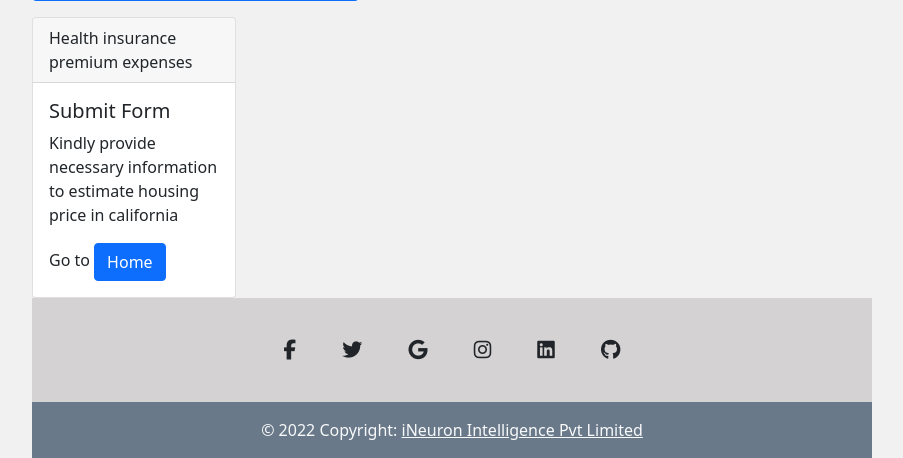
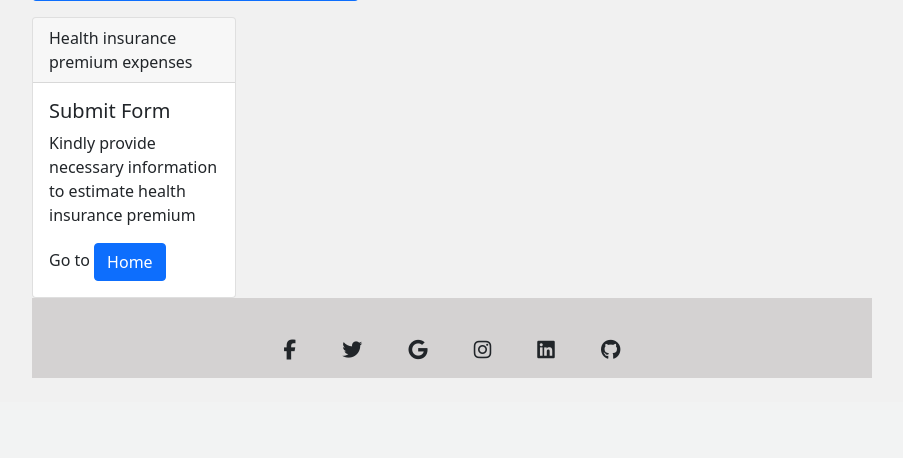
Before and after one commit to krishnan5307/Health-insurance-premium-prediction-ML-internship, a Flask app: page /predict in a window 1280 px wide. Shown: the part 693-1151 px from the top of the page, without its empty margins (236-1139 px from the left). After the commit the page ends 1071 px from the top, so only its background shows below. Run offline with Flask 2, Linux system fonts and the light colour scheme; some libraries are stand-ins or nearby versions.

Commit message:
html update

```diff
--- a/templates/header.html
+++ b/templates/header.html
@@ -162,12 +162,6 @@ table-layout: fixed;
         </div>
         <!-- Grid container -->
 
-        <!-- Copyright -->
-        <div class="text-center text-light p-3" style="background-color: rgba(3, 36, 67, 0.504);">
-            © 2022 Copyright:
-            <a class="text-light" href="https://ineuron.ai/">iNeuron Intelligence Pvt Limited</a>
-        </div>
-        <!-- Copyright -->
     </footer>
 
 
--- a/templates/predict.html
+++ b/templates/predict.html
@@ -118,7 +118,7 @@
         {% else %}
 
               <h5 class="card-title">Submit Form</h5>
-              <p class="card-text">Kindly provide necessary information to estimate housing price in california</p>
+              <p class="card-text">Kindly provide necessary information to estimate health insurance premium</p>
 
 
 
```
Also changed, not shown: 3 other files.
